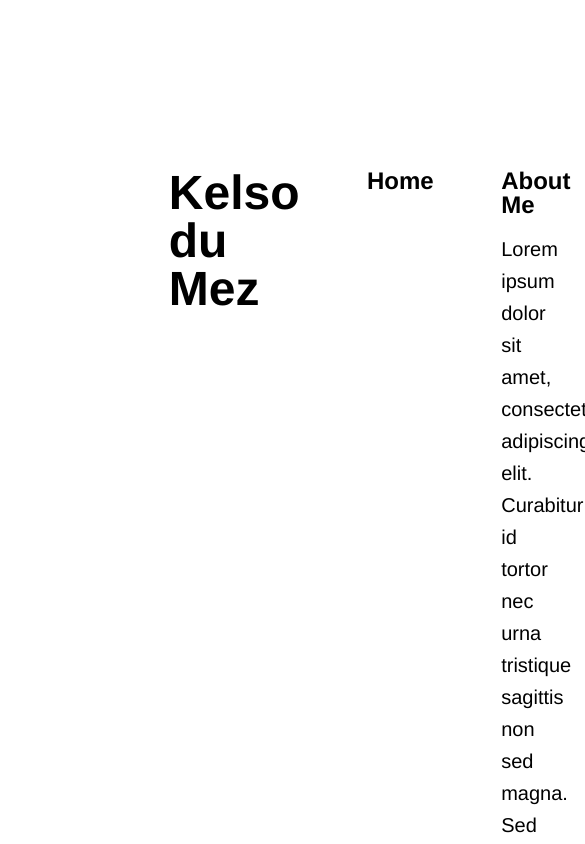
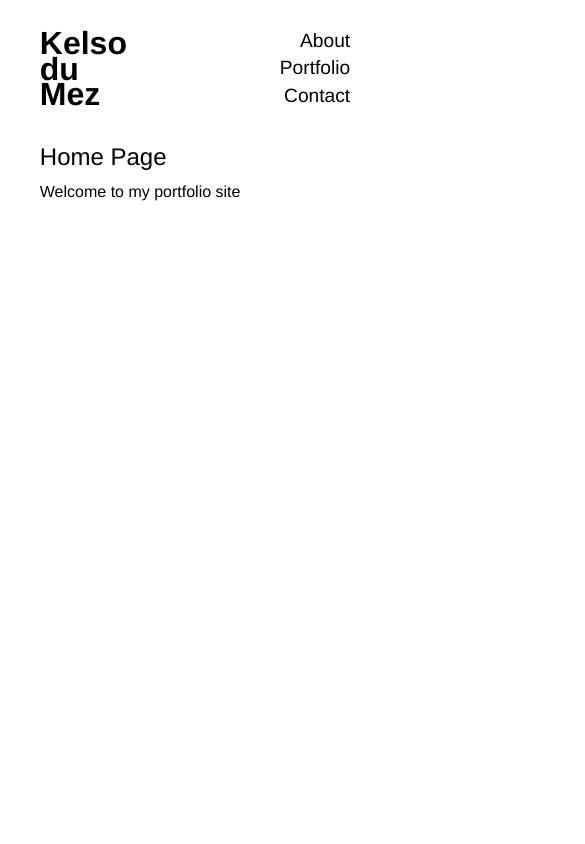
Before and after one commit to kelsodumez/kelsodumez.github.io, a Next.js app: page / in a window 390 px wide. Shown: the top 844 px of the page, 585 px wide, since content can reach past the window. Built offline with nearby package versions, Linux system fonts and the light colour scheme.

Commit message:
Page switching now functional in navbar, desktop & mobile layouts 80% there.

```diff
--- a/src/app/globals.css
+++ b/src/app/globals.css
@@ -2,7 +2,6 @@
 
 :root {
   --background: white;
-  /*--secondary-background: #7b4d35;*/
   --secondary-background: white;
   --foreground: black;
   --accent: black;
@@ -11,57 +10,179 @@
 @theme {
   --color-background: var(--background);
   --color-foreground: var(--foreground);
-/*  --font-sans: var(--font-geist-sans);*/
-/*  --font-mono: var(--font-geist-mono);*/
 }
-
-
-/*@media (prefers-color-scheme: light) {*/
-/*  :root {*/
-/*    --background: #0a0a0a;*/
-/*    --foreground: #ededed;*/
-/*  }*/
-/*}*/
 
 body {
   background: var(--background);
   color: var(--foreground);
   font-family: Helvetica, sans-serif;
-
-  display: flex;
-  column-count: 12;
-  flex-direction: row;
-  min-height: 100%;
-  padding: 16vh;
-
+  display: grid;
+  grid-template-columns: 1fr 1fr 1fr 1fr 1fr 1fr 1fr 1fr 1fr 1fr 1fr 1fr;
+  gap: 0rem;
+  padding: 10vh 2rem;
+  margin: 0;
+  box-sizing: border-box;
+  min-height: 100vh;
+  width: 100vw;
+  align-items: flex-start;
 }
 
-body > *
-{
-  margin: 4vh;
+body > * {
+  padding-left: 2vw;
+  padding-right: 2vw;
+  min-width: 8vw;
 }
 
 .title {
-  width: 60em;
-  font-size: 3rem;
-  line-height: 1;
-  font-weight: 700;
-  position: relative;
-  align-items: start;
+  grid-column: 2 / 3;
+  grid-row: 1;
+  text-align: right;
 }
 
-.sidebar {
-  column-span: 3;
+.title > header {
+  font-size: 3rem;
+  line-height: .8;
+  font-weight: 700;
+  min-width: 12vw;
+}
+
+.navbar {
+  grid-column: 4 / 5;
+  display: flex;
+}
+
+.navbar > * {
+  display: flex;
+  flex-direction: column;
+  text-align: left;
 }
 
 .content {
-  column-span: 9;
-  height: stretch;
+  grid-column: 6 / 10;
+  grid-row: 1;
+  padding-top: 0;
+}
+
+.content > * {
+  text-wrap: wrap;
 }
 
 .header {
   font-size: 1.5rem;
   line-height: 1;
+  font-weight: 500;
+  padding-bottom: 1rem;
+}
+
+.header-focused {
+  font-size: 1.5rem;
+  line-height: 1;
+  font-weight: 550;
+  padding-bottom: 1rem;
+}
+
+.sub-header {
+  font-size: 1.5rem;
+  line-height: 1;
+  font-weight: 500;
+  padding-bottom: 1rem;
+}
+
+.sub-header-focused {
+  font-size: 1.5rem;
+  line-height: 1;
   font-weight: 700;
   padding-bottom: 1rem;
 }
+
+h1 {
+  font-size: 1.5rem;
+  line-height: 1;
+  font-weight: 550;
+  padding-bottom: 1rem;
+}
+
+p {
+  margin-top: -0.3rem;
+  font-size: 1rem;
+}
+
+/* Responsive breakpoint - adjust the pixel value as needed */
+@media (max-width: 580px) {
+  body {
+    grid-template-columns: 1fr 1fr 1fr 1fr 1fr 1fr;
+    grid-template-rows: 1fr 1fr 1fr 1fr 1fr 1fr 1fr 1fr 1fr 1fr 1fr 1fr 1fr 1fr;
+    align-items: stretch;
+    padding-top: 8vw;
+    width: 100vw;
+  }
+
+  body > * {
+    padding-left: 2vw;
+    padding-right: 2vw;
+    min-width: 8vw;
+  }
+
+  .title {
+    display: flex;
+    grid-column: 1 / 1;
+    grid-row: 1 / 1;
+    margin-bottom: 2rem;
+    flex-direction: column;
+    width: 100%;
+  }
+  .title > header {
+    display: flex;
+    font-size: 2rem;
+  }
+
+  .title > header {
+    text-align: right;
+  }
+
+  .navbar {
+    display: flex;
+    grid-column: 6 / 7;
+    grid-row: 1 / 1;
+    margin-bottom: 2rem;
+    justify-self: end;
+    width: auto;
+  }
+
+  .navbar > * {
+    text-align: right;
+  }
+
+  .content {
+    grid-column: 1 / -1;
+    grid-row: 2 / -1;
+  }
+
+  .header {
+    font-size: 1.2rem;
+    line-height: 1;
+    font-weight: 500;
+    padding-bottom: .5rem;
+  }
+
+  .header-focused {
+    font-size: 1.2rem;
+    line-height: 1;
+    font-weight: 550;
+    padding-bottom: .5rem;
+  }
+
+  .sub-header {
+    font-size: 1rem;
+    line-height: 1;
+    font-weight: 500;
+    padding-bottom: 1rem;
+  }
+
+  .sub-header-focused {
+    font-size: 1rem;
+    line-height: 1;
+    font-weight: 700;
+    padding-bottom: 1rem;
+  }
+}
--- a/src/app/layout.js
+++ b/src/app/layout.js
@@ -1,6 +1,7 @@
 import { Geist, Geist_Mono } from "next/font/google";
 import "./globals.css";
 import Sidebar from "../components/sidebar";
+import Navbar from "../components/navbar";
 
 const geistSans = Geist({
   variable: "--font-geist-sans",
@@ -19,15 +20,12 @@ export const metadata = {
 
 export default function RootLayout({ children }) {
   return (
-    <html
-      lang="en"
-      className={`${geistSans.variable} ${geistMono.variable} h-full antialiased`}
-    >
+      <html lang="en">
       <body>
-          <div className="title">Kelso du Mez</div>
-          <div className="sidebar"><Sidebar/></div>
-          <div className="content">{children}</div>
+      <div className="title"><header>Kelso</header><header>du</header><header>Mez</header></div>
+      <div className="navbar"><Navbar /></div>
+      <div className="content">{children}</div>
       </body>
-    </html>
+      </html>
   );
 }
--- a/src/app/page.js
+++ b/src/app/page.js
@@ -1,26 +1,8 @@
-import Image from "next/image";
-import SetTitle from "../components/sidebar";
-
 export default function Home() {
     return (
-        <main>
-            <h1 className="header">
-                    About Me
-                </h1>
-                <p className="max-w-6/12 text-xl leading-8 text-(--foreground)">
-                    Lorem ipsum dolor sit amet, consectetur adipiscing elit. Curabitur id tortor nec urna tristique sagittis non sed magna. Sed orci nibh, blandit facilisis arcu finibus, tincidunt sollicitudin sem. Nullam venenatis eget lectus at pharetra. Integer ante nisl, vehicula vitae pretium non, imperdiet ac felis. Aenean scelerisque nibh felis, viverra fermentum dolor elementum eget. Cras sed sapien orci. Vestibulum et lorem risus. Fusce in commodo velit, a volutpat purus. Nunc quis nisi id magna volutpat aliquet. Integer eget sem sed orci fringilla tristique id et ex. Maecenas semper ut arcu ut imperdiet. Nam pretium commodo ultricies. Donec ultricies augue vel odio cursus, quis fringilla mauris consequat. Cras ut bibendum neque, ac varius tortor.
-
-                    <a
-                        href="https://vercel.com/templates?framework=next.js&utm_source=create-next-app&utm_medium=appdir-template-tw&utm_campaign=create-next-app"
-                        className="font-medium text-zinc-950"
-                    >
-                    </a>{" "}
-                    <a
-                        href="https://nextjs.org/learn?utm_source=create-next-app&utm_medium=appdir-template-tw&utm_campaign=create-next-app"
-                        className="font-medium text-zinc-950"
-                    >
-                    </a>{" "}
-                </p>
-            </main>
+        <div>
+            <h1>Home Page</h1>
+            <p>Welcome to my portfolio site</p>
+        </div>
     );
 }
--- a/src/app/portfolio/page.js
+++ b/src/app/portfolio/page.js
@@ -1,5 +1,8 @@
-export default function portfolioPage() {
+export default function Portfolio() {
     return (
         <div>
+            {/*<h1>Tiny Politik</h1>*/}
+            <p>Lorem ipsum is a dummy or placeholder text commonly used in graphic design, publishing, and web development. It is typically a corrupted version of De finibus bonorum et malorum, a 1st-century BC text by the Roman statesman and philosopher Cicero, with words altered, added, and removed to make it nonsensical and improper Latin. The first two words are the truncation of dolorem ipsum. Lorem ipsum's purpose is to permit a page layout to be designed, independently of the copy that will subsequently populate it, or to demonstrate various fonts of a typeface without meaningful text that could be distracting Continued in Wikipedia</p>
         </div>
-    )};
+    );
+}
--- /dev/null
+++ b/src/components/navbar.js
@@ -0,0 +1,37 @@
+"use client";
+
+import Link from "next/link";
+import { usePathname } from "next/navigation";
+
+const navigation = [
+    { name: 'About', href: '/' },
+    { name: 'Portfolio', href: '/portfolio' },
+    {name: 'Contact', href: '/contact' },
+];
+
+function classNames(...classes) {
+    return classes.filter(Boolean).join(' ')
+}
+
+export default function Navbar() {
+    const pathname = usePathname();
+
+    return (
+        <navbar>
+            {navigation.map((item) => {
+                const isCurrent = pathname === item.href;
+                return (
+                    <Link
+                        key={item.name}
+                        href={item.href}
+                        className={classNames(
+                            isCurrent ? 'header-focused' : 'header'
+                        )}
+                    >
+                        {item.name}
+                    </Link>
+                )
+            })}
+        </navbar>
+    )
+}
--- a/src/components/sidebar.js
+++ b/src/components/sidebar.js
@@ -1,32 +1,32 @@
-import React from 'react'
-import { useLocation } from "react-router-dom";
-
-const pageTitle = "Home";
-
-const navigation = [
-    { name: 'Home', href: '/#', current: false },
-    { name: 'Portfolio', href: 'portfolio/#', current: true },
-]
-
-function classNames(...classes) {
-    return classes.filter(Boolean).join(' ')
-}
-
-const Header = () => {
-    const location = useLocation;
-
-    switch (useLocation().pathname) {
-        case "/":
-        default:
-            return "Home page";
-        case "/Portfolio":
-            return "Portfolio";
-    }
-}
-
-export default function Sidebar() {
-    return (
-        // <div className="header">Test</div>
-        <div className="header">{pageTitle}</div>
-    )
-}
+// import React from 'react'
+// import { useLocation } from "react-router-dom";
+//
+// const pageTitle = "Home";
+//
+// const Header = () => {
+//     const location = useLocation;
+//
+//     switch (useLocation().pathname) {
+//         case "/":
+//         default:
+//             return "Home page";
+//         case "/Portfolio":
+//             return "Portfolio";
+//     }
+// }
+//
+// export default function Sidebar() {
+//     return (
+//         // <div className="header">Test</div>
+//         <div>
+//             {/*<div className="header-focused">{pageTitle}</div>*/}
+//             <div className="sub-header">Item #1</div>
+//             <div className="sub-header">Item #1</div>
+//         </div>
+// )
+// }
+//
+//
+//
+//
+//
```
